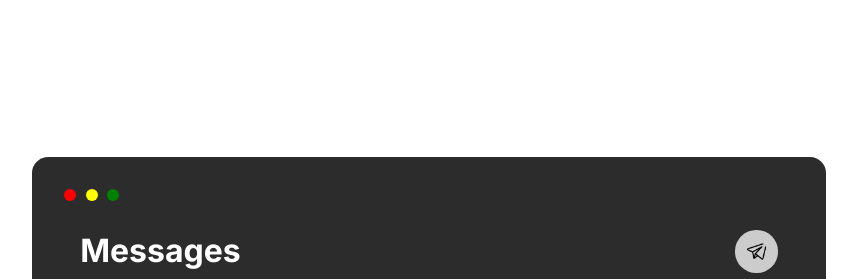
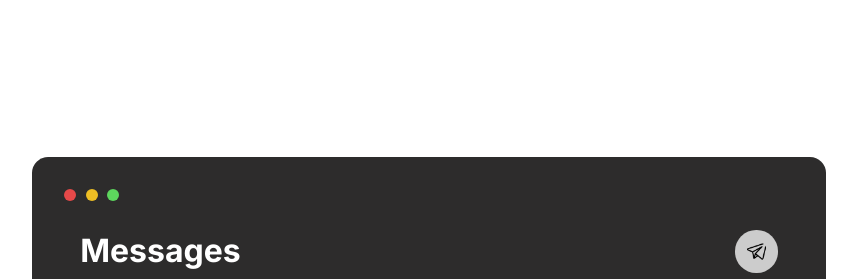
Before and after one commit to jamesbdev/message-pins-component, a React (Vite) app: page / in a window 1280 px wide. Shown: the top 279 px of the page, without its empty margins (211-1068 px from the left). Built offline with nearby package versions, Linux system fonts and the light colour scheme.

Commit message:
change icon colours

```diff
--- a/src/App.css
+++ b/src/App.css
@@ -20,15 +20,15 @@ h1, h2 {
 }
 
 .icon-close {
-  background-color: red;
+  background-color: rgb(230, 73, 73);
 }
 
 .icon-minimize {
-  background-color: yellow;
+  background-color: rgb(237, 190, 36);
 }
 
 .icon-maximize {
-  background-color: green;
+  background-color: rgb(93, 214, 93);
 }
 
 .windows-icons span {
```
